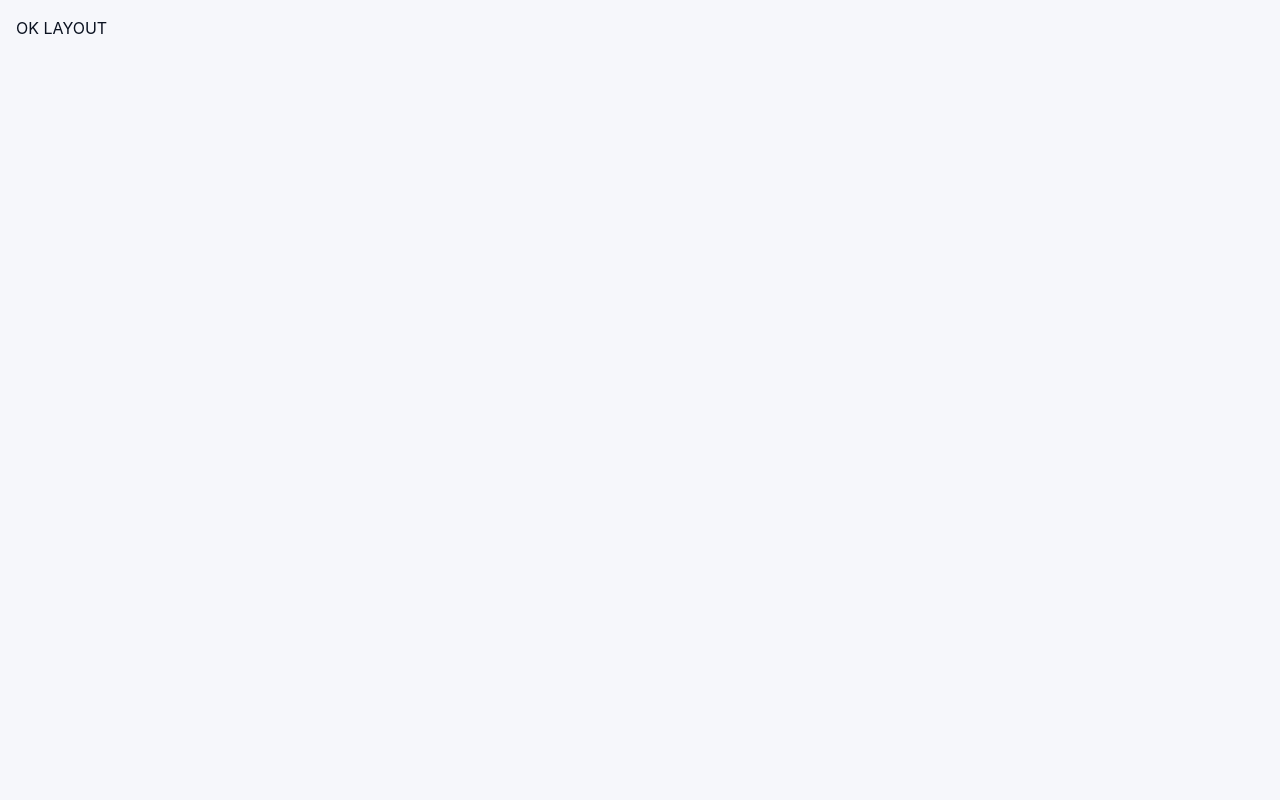
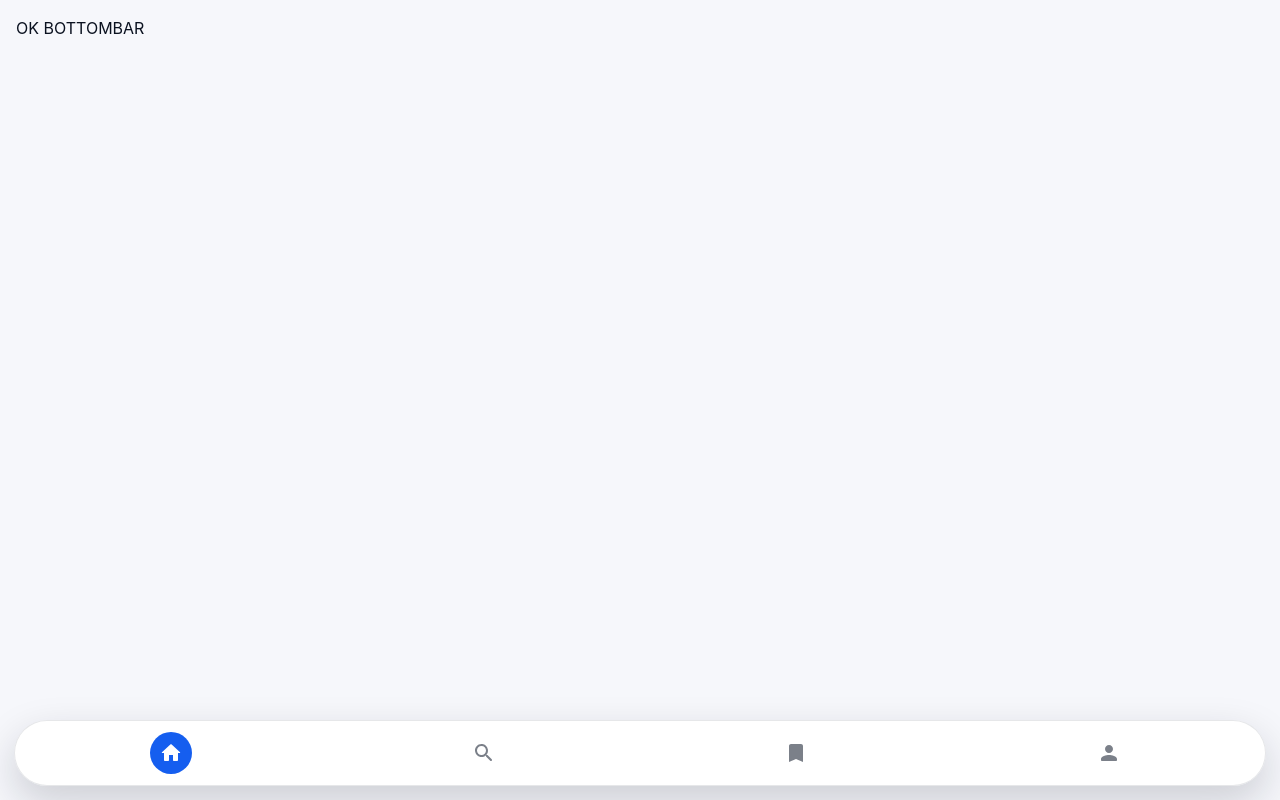
Before and after one commit to optobanmail-lab/hotel-booking-mini-app, a React (Vite) app in the folder frontend/: page /home in a window 1280 px wide. Built offline with nearby package versions, Linux system fonts and the light colour scheme.

Commit message:
debug: add bottom bar without animations

```diff
--- a/frontend/src/App.jsx
+++ b/frontend/src/App.jsx
@@ -5,7 +5,7 @@ export default function App() {
     return (
         <Routes>
             <Route element={<AppLayout />}>
-                <Route path="*" element={<div style={{ padding: 16 }}>OK LAYOUT</div>} />
+                <Route path="*" element={<div style={{ padding: 16 }}>OK BOTTOMBAR</div>} />
             </Route>
         </Routes>
     )
--- a/frontend/src/layout/AppLayout.jsx
+++ b/frontend/src/layout/AppLayout.jsx
@@ -1,5 +1,18 @@
-import { Outlet } from 'react-router-dom'
+import { Box } from '@mui/material'
+import { Outlet, useLocation } from 'react-router-dom'
+import BottomBar from '../components/BottomBar'
 
 export default function AppLayout() {
-    return <Outlet />
+    const location = useLocation()
+    const isAdmin = location.pathname.startsWith('/admin')
+
+    return (
+        <Box sx={{ minHeight: '100dvh', display: 'flex', flexDirection: 'column' }}>
+            <Box sx={{ flex: 1, pb: isAdmin ? 0 : 11, overflowX: 'hidden' }}>
+                <Outlet />
+            </Box>
+
+            {!isAdmin && <BottomBar />}
+        </Box>
+    )
 }
```
